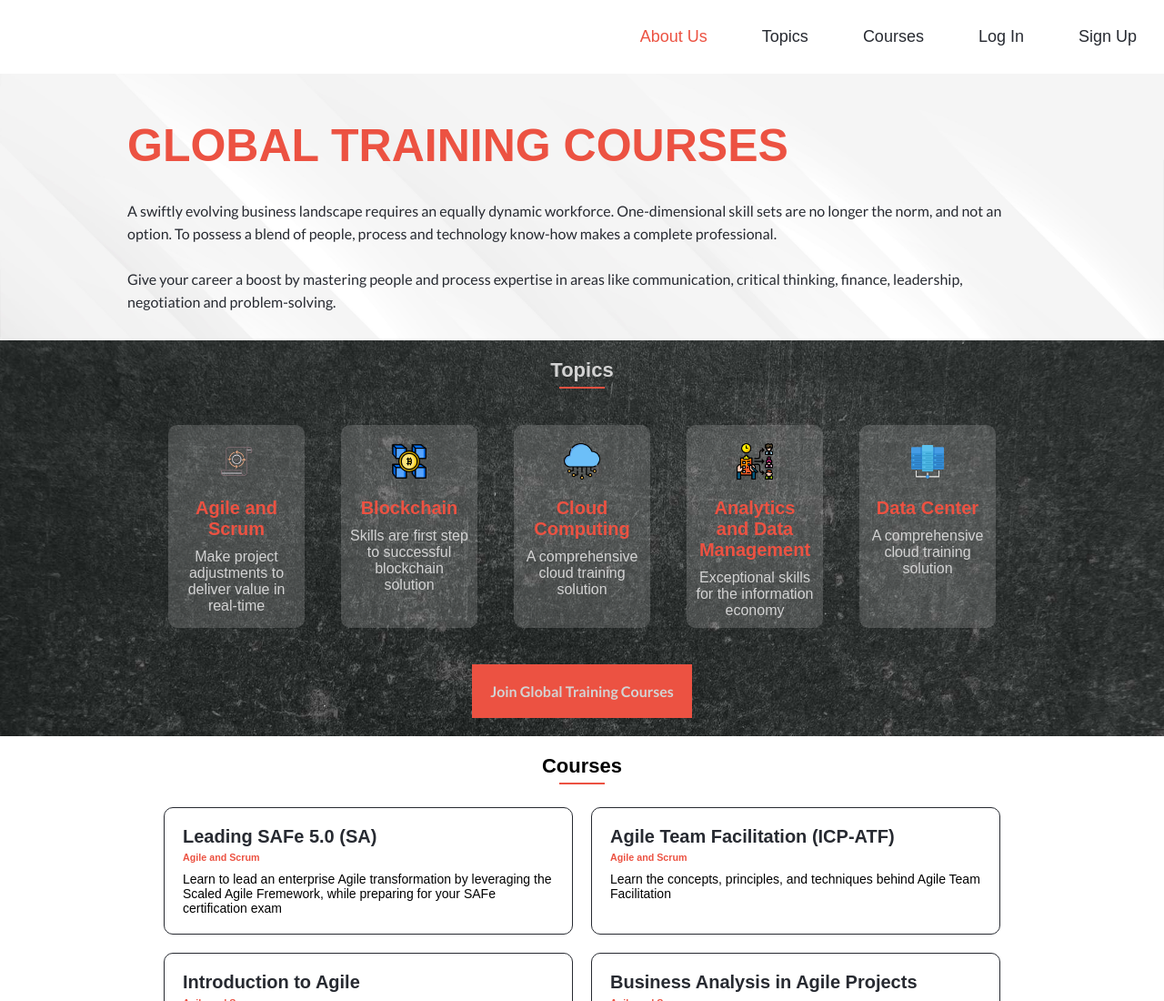
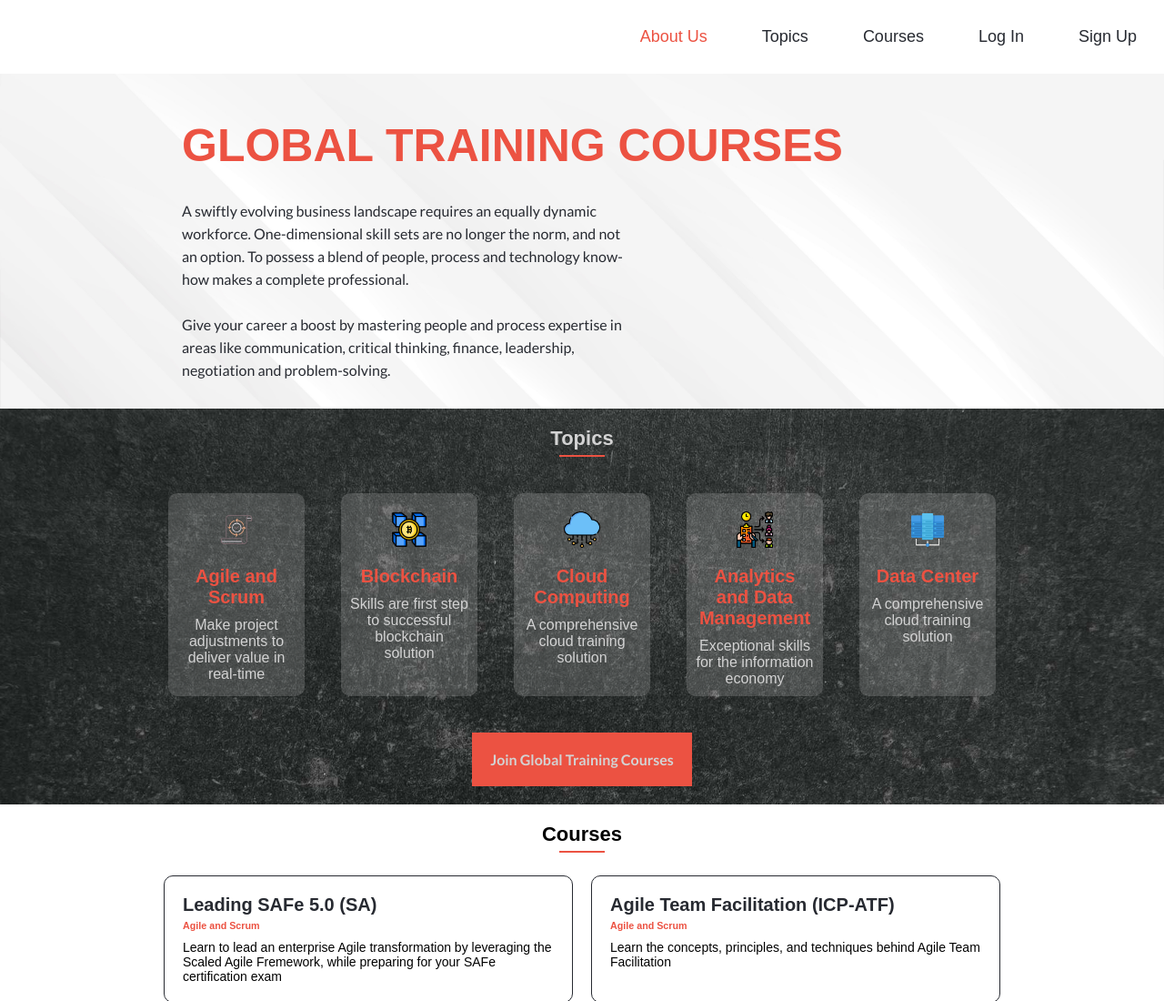
Before and after one commit to Dredwell/capstone-project-module-1, a plain HTML site: page index.html in a window 1280 px wide. Shown: the top 1100 px of the page at 91% size. Drawn offline with Linux system fonts and the light colour scheme; a web font is replaced by a local one.

Commit message:
Fixed desktop styles

```diff
--- a/index.html
+++ b/index.html
@@ -38,9 +38,11 @@
         <li><a href="#">Sign Up</a></li>
       </ul>
     </nav>
-    <h1>GLOBAL TRAINING COURSES</h1>
-    <p>A swiftly evolving business landscape requires an equally dynamic workforce. One-dimensional skill sets are no longer the norm, and not an option. To possess a blend of people, process and technology know-how makes a complete professional.
+    <div class="title-container">
+      <h1>GLOBAL TRAINING COURSES</h1>
+      <p>A swiftly evolving business landscape requires an equally dynamic workforce. One-dimensional skill sets are no longer the norm, and not an option. To possess a blend of people, process and technology know-how makes a complete professional.
       <br><br>Give your career a boost by mastering people and process expertise in areas like communication, critical thinking, finance, leadership, negotiation and problem-solving.</p>
+    </div>
   </header>
   <main>
     <section class="topics" id="topics">
--- a/styles/nav-bar.css
+++ b/styles/nav-bar.css
@@ -89,7 +89,6 @@ header h1 {
   header {
     display: flex;
     flex-direction: column;
-    align-items: center;
     padding: 0;
   }
 
--- a/styles/styles.css
+++ b/styles/styles.css
@@ -8,17 +8,6 @@
   margin: 0;
   padding: 0;
   font-family: 'Leto', sans-serif;
-}
-
-header h1 {
-  text-align: left;
-  font-size: 50px;
-  width: 1000px;
-}
-
-header p {
-  max-width: 1000px;
-  text-align: left;
 }
 
 .topics {
@@ -62,13 +51,13 @@ header p {
 
 .topic h3 {
   width: 30%;
-  font-size: 20px;
+  font-size: 16px;
   color: var(--first-color);
 }
 
 .topic p {
   width: 50%;
-  font-size: 16px;
+  font-size: 12px;
   color: var(--third-color);
 }
 
@@ -157,6 +146,27 @@ footer div:first-child {
 }
 
 @media screen and (min-width: 768px) {
+  header {
+    align-items: flex-start;
+  }
+
+  .title-container {
+    width: 768px;
+    display: flex;
+    flex-direction: column;
+    margin-left: 200px;
+  }
+
+  .title-container h1 {
+    text-align: left;
+    font-size: 50px;
+  }
+
+  .title-container p {
+    max-width: 500px;
+    text-align: left;
+  }
+
   .topics-container {
     display: flex;
   }
@@ -172,6 +182,11 @@ footer div:first-child {
     width: auto;
     text-align: center;
     margin-top: 10px;
+    font-size: 20px;
+  }
+
+  .topic p {
+    font-size: 16px;
   }
 
   footer p {
```
